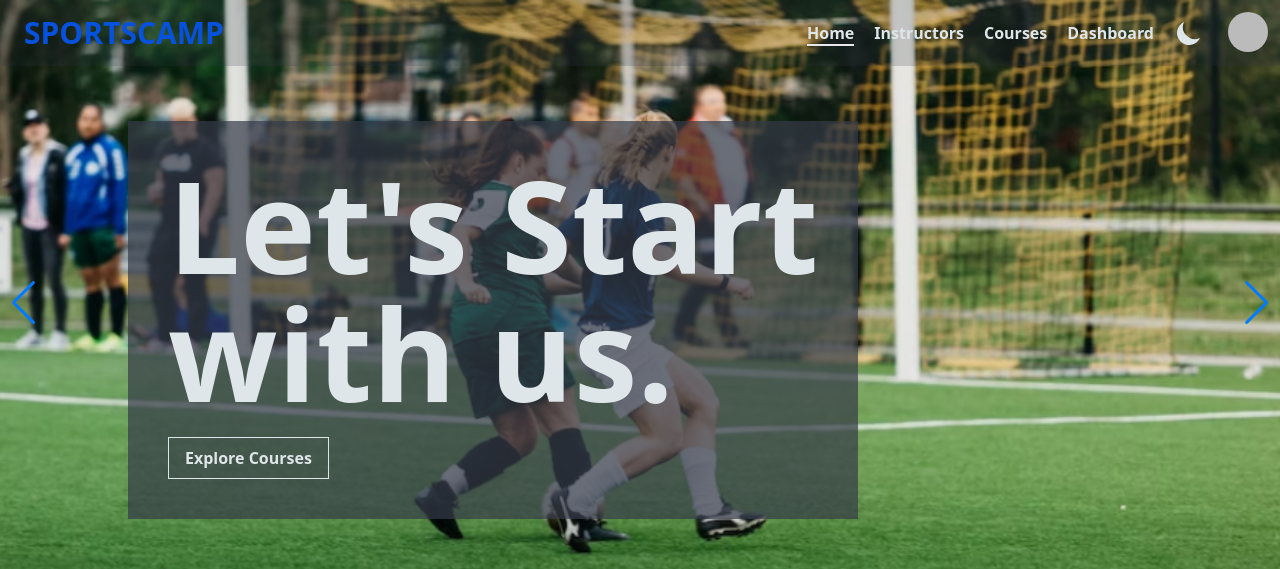
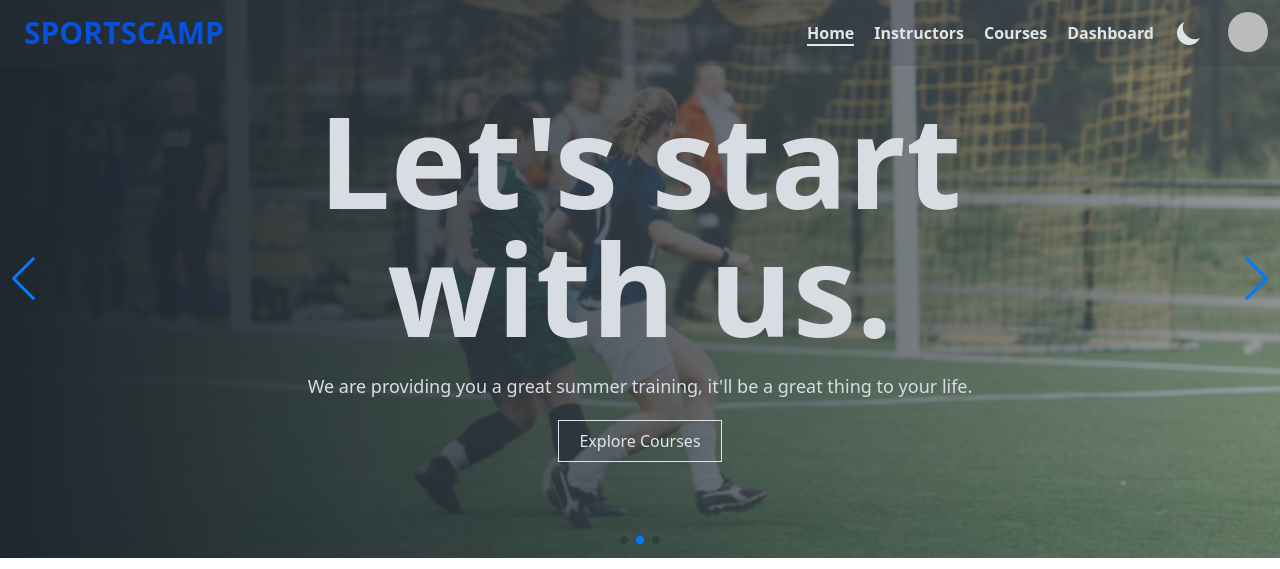
Before and after one commit to sarwar-hub/sports-camp, a React (Vite) app: page / in a window 1280 px wide. Shown: the top 569 px of the page. Built offline with nearby package versions, Linux system fonts and the light colour scheme; no server answers; sample sign-in values are in the browser's storage.

Commit message:
modified banner and layout

```diff
--- a/src/components/Navbar/Navbar.jsx
+++ b/src/components/Navbar/Navbar.jsx
@@ -35,7 +35,7 @@ const Navbar = () => {
   }
 
   return (
-    <div className="drawer bg-dark/20 dark:bg-light/40 fixed z-10">
+    <div className="drawer bg-dark/20 dark:bg-dark/50 fixed z-10">
 
       <input id="my-drawer-3" type="checkbox" className="drawer-toggle" />
       <div className="drawer-content flex flex-col">
--- a/src/layouts/MainLayout.jsx
+++ b/src/layouts/MainLayout.jsx
@@ -8,7 +8,7 @@ const MainLayout = () => {
     return (
         <div>
             <Navbar></Navbar>
-            <div className="max-w-[1480px] mx-auto">
+            <div className="max-w-[1700px] mx-auto">
             <Outlet></Outlet>
             </div>
             <Footer></Footer>
--- a/src/pages/Home/Banner/Banner.jsx
+++ b/src/pages/Home/Banner/Banner.jsx
@@ -1,6 +1,8 @@
 import { Swiper, SwiperSlide } from "swiper/react";
 import { Autoplay, EffectFade, Navigation, Pagination } from "swiper";
 import { Link } from "react-router-dom";
+import { Fade } from "react-awesome-reveal";
+
 import "swiper/css";
 import "swiper/css/effect-fade";
 import "swiper/css/navigation";
@@ -9,7 +11,8 @@ import "swiper/css/pagination";
 import banner1 from "../../../assets/banner1.jpg";
 import banner2 from "../../../assets/banner2.jpg";
 import banner3 from "../../../assets/banner3.jpg";
-import { Fade } from "react-awesome-reveal";
+
+const slides = [banner1, banner2, banner3];
 
 const Banner = () => {
     return (
@@ -28,42 +31,26 @@ const Banner = () => {
                 modules={[Autoplay, EffectFade, Navigation, Pagination]}
                 className="mySwiper"
             >
+                {
+                    slides.map((slide, index)=>
 
-                <SwiperSlide>
-                    <div className="">
-                        <div className="">
-                        <img className="w-full" src={banner1} />
-                        </div>
+
+                <SwiperSlide key={index}>
+                    <div className="hero" style={{backgroundImage: `url(${slide})`}}>
+                        <div className="hero-overlay bg-gradient-to-r from-deepDark to-light/20"></div>
                         <Fade>
-                        <div className="absolute z-50 top-[20%] left-[10%] space-y-5 bg-dark/70 p-10">
-                            <h1 className="font-bold text-xl md:text-9xl text-light">Let's Start <br /> with us.</h1>
-                            <button className="bg-transparent px-4 py-2 max-sm:hidden md:font-semibold text-light border-[1px] border-light hover:bg-deepLight/50" ><Link to='/classes'>Explore Courses</Link></button>
+                        <div className="hero-content text-center text-neutral-content">
+                            <div className="max-w-[700px] py-10 sm:py-10 md:py-20">
+                                <h1 className="mb-5 text-3xl md:text-9xl font-bold">Let's start with us.</h1>
+                                <p className="mb-5 text-lg">We are providing you a great summer training, it'll be a great thing to your life.</p>
+                                <Link to='/courses'><button className="px-5 py-2 border-[1px] border-light text-light bg-transparent">Explore Courses</button></Link>
+                            </div>
                         </div>
                         </Fade>
                     </div>
-                </SwiperSlide>
-                <SwiperSlide>
-                    <div className="">
-                        <div className="">
-                        <img className="w-full" src={banner2} />
-                        </div>
-                        <div className="absolute z-50 top-[20%] left-[10%] space-y-5 bg-dark/70 p-10">
-                            <h1 className="font-bold text-xl md:text-9xl text-light">Let's Start <br /> with us.</h1>
-                            <button className="bg-transparent px-4 py-2 max-sm:hidden md:font-semibold text-light border-[1px] border-light hover:bg-deepLight/50" ><Link to='/classes'>Explore Courses</Link></button>
-                        </div>
-                    </div>
-                </SwiperSlide>
-                <SwiperSlide>
-                    <div className="">
-                        <div className="">
-                        <img className="w-full" src={banner3} />
-                        </div>
-                        <div className="absolute z-50 top-[20%] left-[10%] space-y-5 bg-dark/70 p-10">
-                            <h1 className="font-bold text-xl md:text-9xl text-light">Let's Start <br /> with us.</h1>
-                            <button className="bg-transparent px-4 py-2 max-sm:hidden md:font-semibold text-light border-[1px] border-light hover:bg-deepLight/50" ><Link to='/classes'>Explore Courses</Link></button>
-                        </div>
-                    </div>
-                </SwiperSlide>
+                </SwiperSlide> )
+                }
+
             </Swiper>
         </>
     );
```
